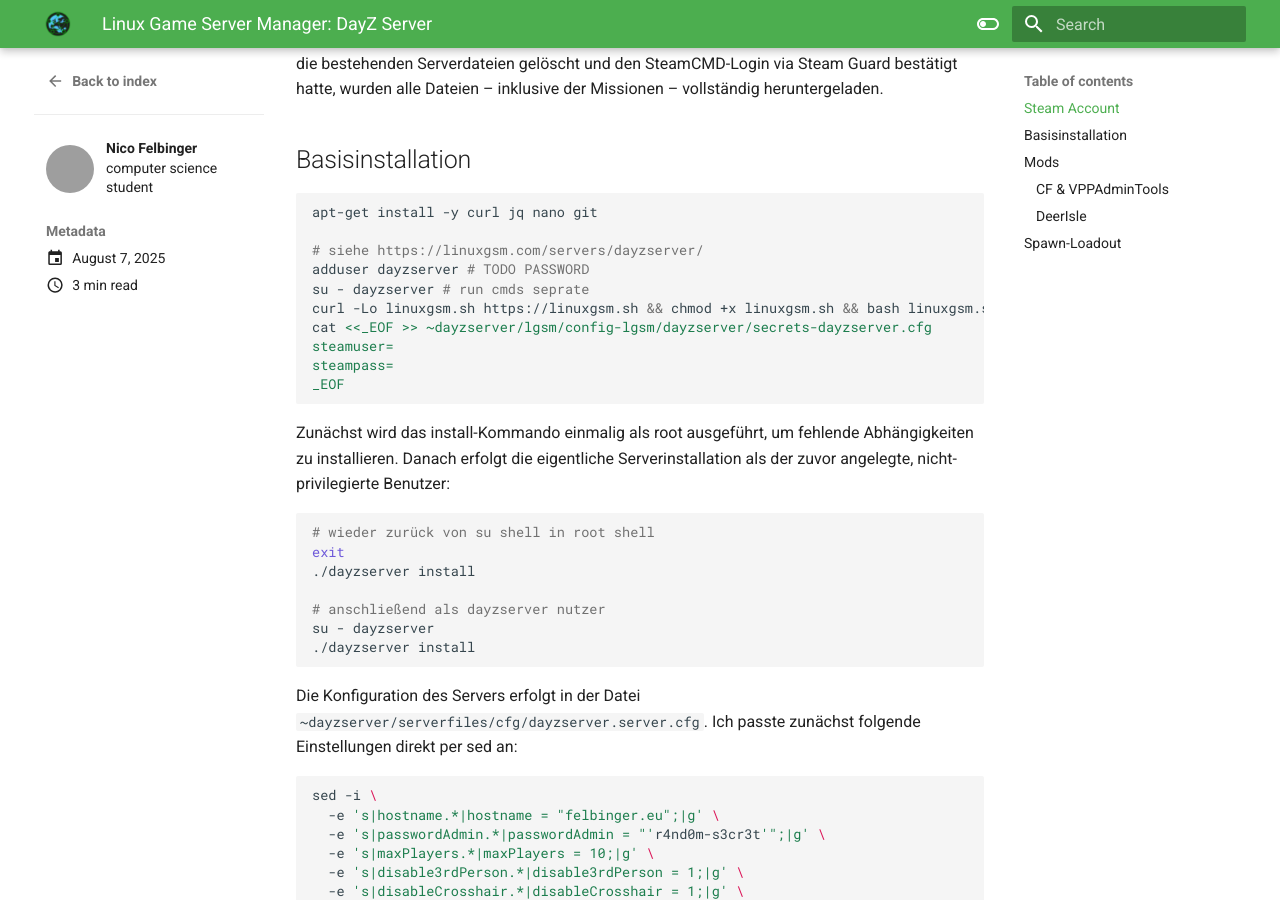
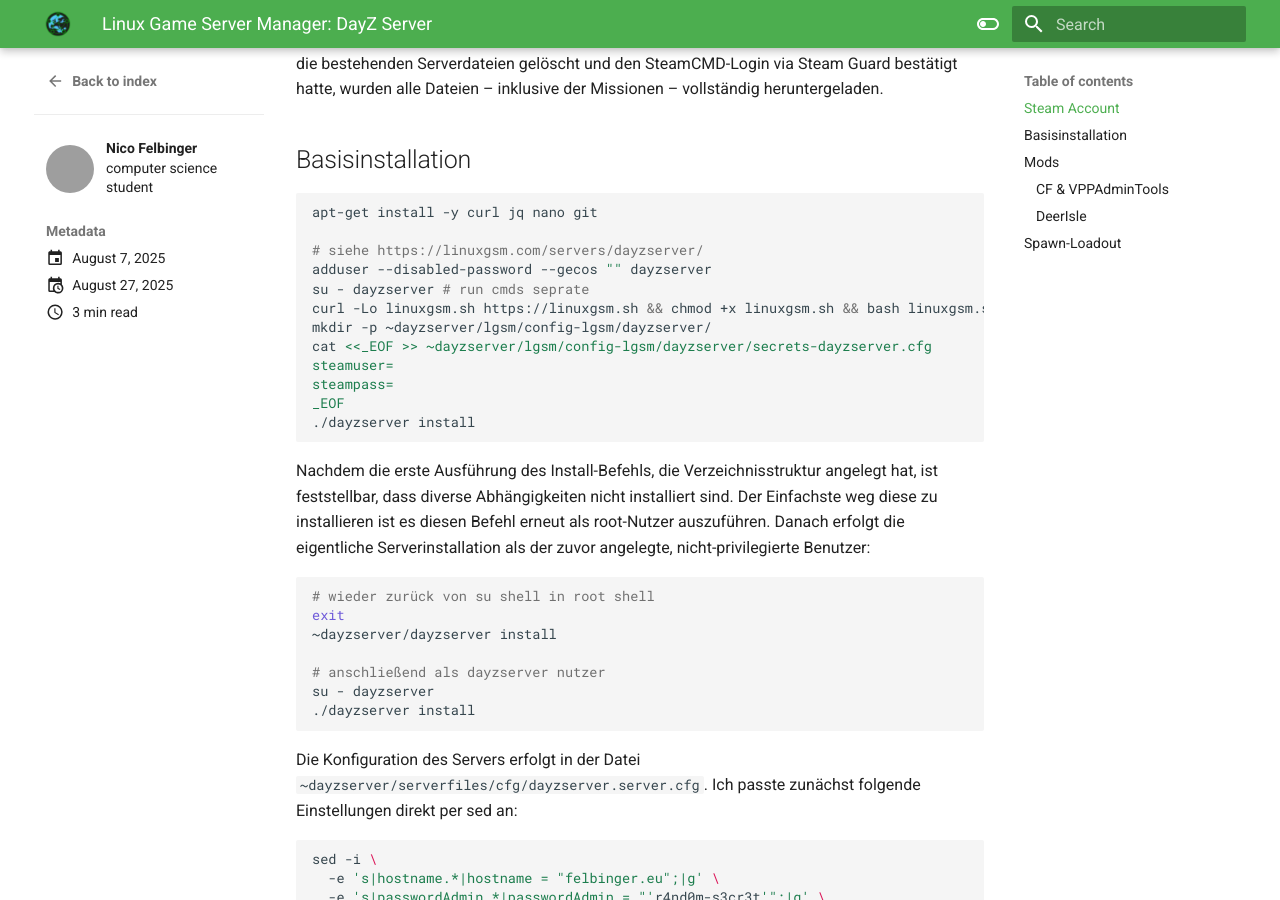
Before and after one commit to felbingereu/website, an MkDocs documentation site: the page built from docs/blog/posts/dayz-lgsm.md, in a window 1280 px wide and 900 px high, scrolled down 727 px. Built offline with MkDocs 1.6.1 and Material for MkDocs 9.7.7, drawn with Linux system fonts in a browser that asks for light colours; plug-ins that fetch from the network failed and are left out; grey boxes are pictures that could not be loaded.

Commit message:
blog/posts/dayz-lgsm: update

````diff
--- a/docs/blog/posts/dayz-lgsm.md
+++ b/docs/blog/posts/dayz-lgsm.md
@@ -1,6 +1,7 @@
 ---
 date:
   created: 2025-08-07
+  updated: 2025-08-27
 authors:
 - nicof2000
 readtime: 3
@@ -47,20 +48,24 @@
 apt-get install -y curl jq nano git
 
 # siehe https://linuxgsm.com/servers/dayzserver/
-adduser dayzserver # TODO PASSWORD
+adduser --disabled-password --gecos "" dayzserver
 su - dayzserver # run cmds seprate
 curl -Lo linuxgsm.sh https://linuxgsm.sh && chmod +x linuxgsm.sh && bash linuxgsm.sh dayzserver
+mkdir -p ~dayzserver/lgsm/config-lgsm/dayzserver/
 cat <<_EOF >> ~dayzserver/lgsm/config-lgsm/dayzserver/secrets-dayzserver.cfg
 steamuser=
 steampass=
 _EOF
+./dayzserver install
 ```
-Zunächst wird das install-Kommando einmalig als root ausgeführt, um fehlende Abhängigkeiten zu installieren.
-Danach erfolgt die eigentliche Serverinstallation als der zuvor angelegte, nicht-privilegierte Benutzer:
+Nachdem die erste Ausführung des Install-Befehls, die Verzeichnisstruktur angelegt hat, ist feststellbar,
+dass diverse Abhängigkeiten nicht installiert sind. Der Einfachste weg diese zu installieren ist es
+diesen Befehl erneut als root-Nutzer auszuführen. Danach erfolgt die eigentliche Serverinstallation als
+der zuvor angelegte, nicht-privilegierte Benutzer:
 ```sh
 # wieder zurück von su shell in root shell
 exit
-./dayzserver install
+~dayzserver/dayzserver install
 
 # anschließend als dayzserver nutzer
 su - dayzserver
````
